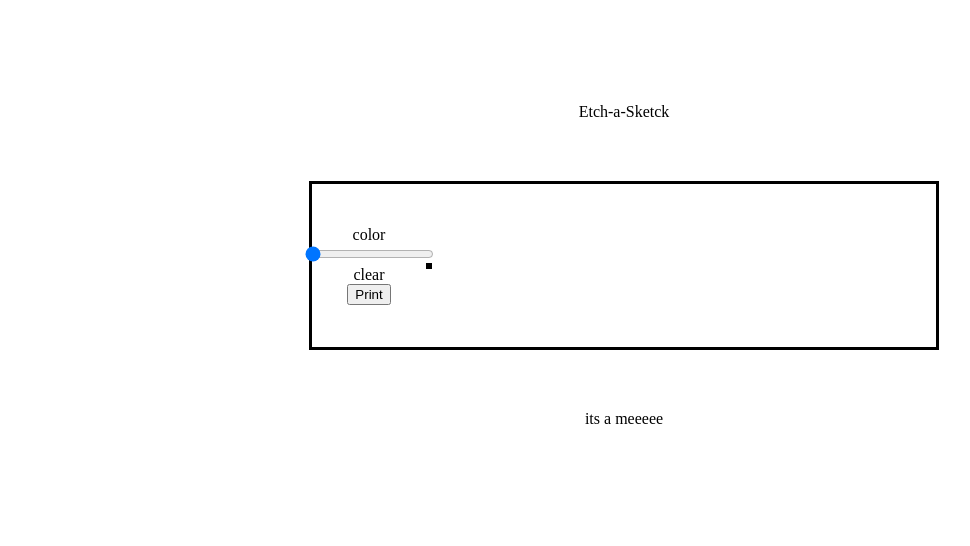
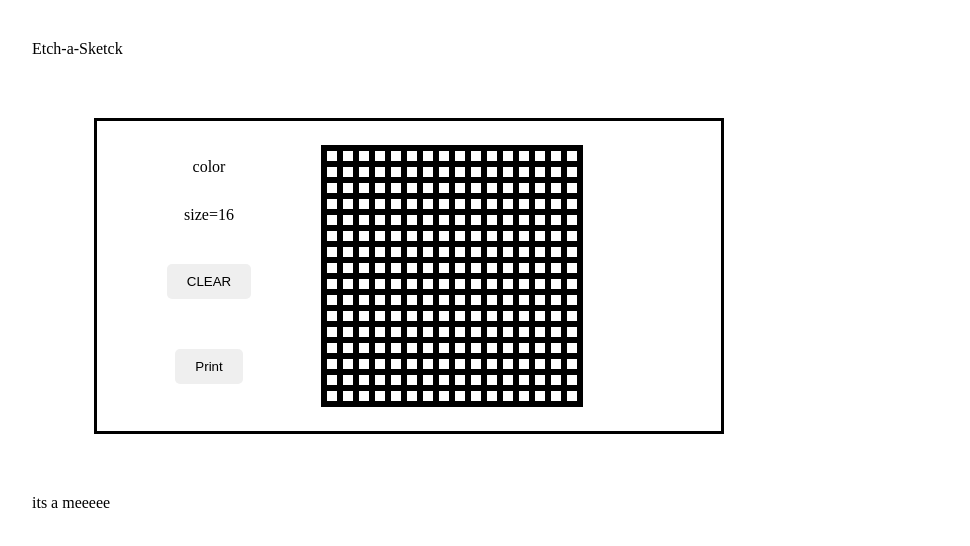
Before and after one commit to ZanF21/Etch-a-Sketch, a plain HTML site: page index.html in a window 1280 px wide. Shown: the whole page, without its empty margins (16-986 px from the left). Drawn offline with Linux system fonts and the light colour scheme.

Commit message:
click changes color, dragging doesnt work

```diff
--- a/app.js
+++ b/app.js
@@ -13,21 +13,43 @@ print.addEventListener('click', function() {
 
 // get size from slider and add n*n divs to the grid
 function addDivs(size) {
-    let grid = document.getElementById('grid');
-    grid.innerHTML = '';
+    let grid1 = document.getElementById('grid');
+    grid1.innerHTML = '';
     for (let i = 0; i < size; i++) {
+        let col= document.createElement('div');
+        col.className = 'grid-col';
         for (let j = 0; j < size; j++) {
             let div = document.createElement('div');
             div.className = 'grid-item';
-            grid.appendChild(div);
+            col.appendChild(div);
         }
+        grid1.appendChild(col);
     }
 }
 
 //get size
-let size = document.getElementById('myRange');
-console.log(size.value);
-size.addEventListener('change', function() {
-    addDivs(size.value);
+let size = 16;
+addDivs(16);
+console.log(size);
+addDivs(size);
+// size.addEventListener('change', function() {
+//     addDivs(size);
+// }
+// );
+
+// on click of clear button clear the grid
+let clear = document.getElementById('clear');
+clear.addEventListener('click', function() {
+    let grid1 = document.getElementById('grid');
+    grid1.innerHTML = '';
+    addDivs(size);
+    // grid = document.getElementsByClassName('grid-item');
 }
 );
+// on click of grid-item change the color of the grid-item to black
+let grid = document.getElementsByClassName('grid-item');
+for (let i = 0; i < grid.length; i++) {
+    grid[i].addEventListener('mousedown', function() {
+        grid[i].style.backgroundColor = 'black';
+    });
+}
--- a/index.html
+++ b/index.html
@@ -6,18 +6,19 @@
     <meta name="viewport" content="width=device-width, initial-scale=1.0">
     <title>Etch-a-Sketch</title>
     <link rel="stylesheet" href="style.css">
-    <link rel="script" href="app.js">
 </head>
-<body id="body">
+<body>
     <header id="heade">Etch-a-Sketck</header>
+<main id="body">
     <div id="playground">
         <div id="options">
             <div>color</div>
             <div id="size">
                 <!-- a range input to get size of grid 16 to 32-->
-                <input type="range" min="16" max="32" value="16" class="slider" id="myRange">
+                <!-- <input type="range" min="16" max="32" value="16" class="slider" id="myRange"> -->
+                size=16
             </div>
-            <div>clear</div>
+            <button id="clear">CLEAR</button>
             <div>
                 <!-- a print button which will give a pdf of the sketch in the 'grid' id block -->
                 <button id="print">Print</button>
@@ -27,9 +28,10 @@
             <!-- the grid will be created here -->
         </div>
     </div>
-    <footer id="footer">
-        its a meeeee
-    </footer>
+</main>
 </body>
-
+<footer id="footer">
+    its a meeeee
+</footer>
+<script src="app.js"></script>
 </html>
--- a/style.css
+++ b/style.css
@@ -1,15 +1,10 @@
-body{
+#body{
     display: flex;
-    /* color: aqua; */
-    /* background-color: aqua; */
-    flex-direction: column;
-    /* align-content: center; */
     align-items: center;
-    /* justify-items: center; */
-    /* justify-content: center; */
-    justify-content: space-around;
-    padding: 12px;
-    margin: 4%;
+    justify-content: flex-start;
+    max-width: 1100px;
+    gap: 100px;
+    margin: 0 auto;
 }
 #heade,#footer{
     margin: 20px;
@@ -31,18 +26,55 @@ body{
 
 #options{
     display: flex;
-    padding: 20px;
+    flex-direction: column;
     align-items: center;
-    justify-content: space-between;
-    flex-direction: column;
+    justify-content: center;
+    gap: 30px;
+    width: 200px;
+}
+button{
     margin: 10px;
-    width: 30px;
+    border: 1px solid var(--primary-dark);
+    padding: 10px 20px;
+    border-radius: 5px;
+}
+button.active{
+    background-color: var(--primary-dark);
+    color: var(--primary-light);
+}
+button:hover,input[type='color']:hover{
+    transform: scale(1.05);
+}
+input[type='color']:active{
+    transition: transform 0.05s ease-in-out;
+    transform: scale(1);
+}
+/* grid-item onclick change colour  */
+.grid-item:hover{
+    cursor: pointer;
+}
+.grid-item.active{
+    background-color: var(--primary-dark);
+}
+
+#options label{
+    margin: 10px;
+    padding: 10px;
+    width: 100px;
+}
+#options select{
+    margin: 10px;
+    padding: 10px;
+    width: 100px;
 }
 #grid{
-    display: flexbox;
+    display: flex;
     margin: 12px;
     border-style: solid;
 }
 .grid-item{
     border-style: solid;
+    flex: 1;
+    height: 10px;
+    width: 10px;
 }
```
